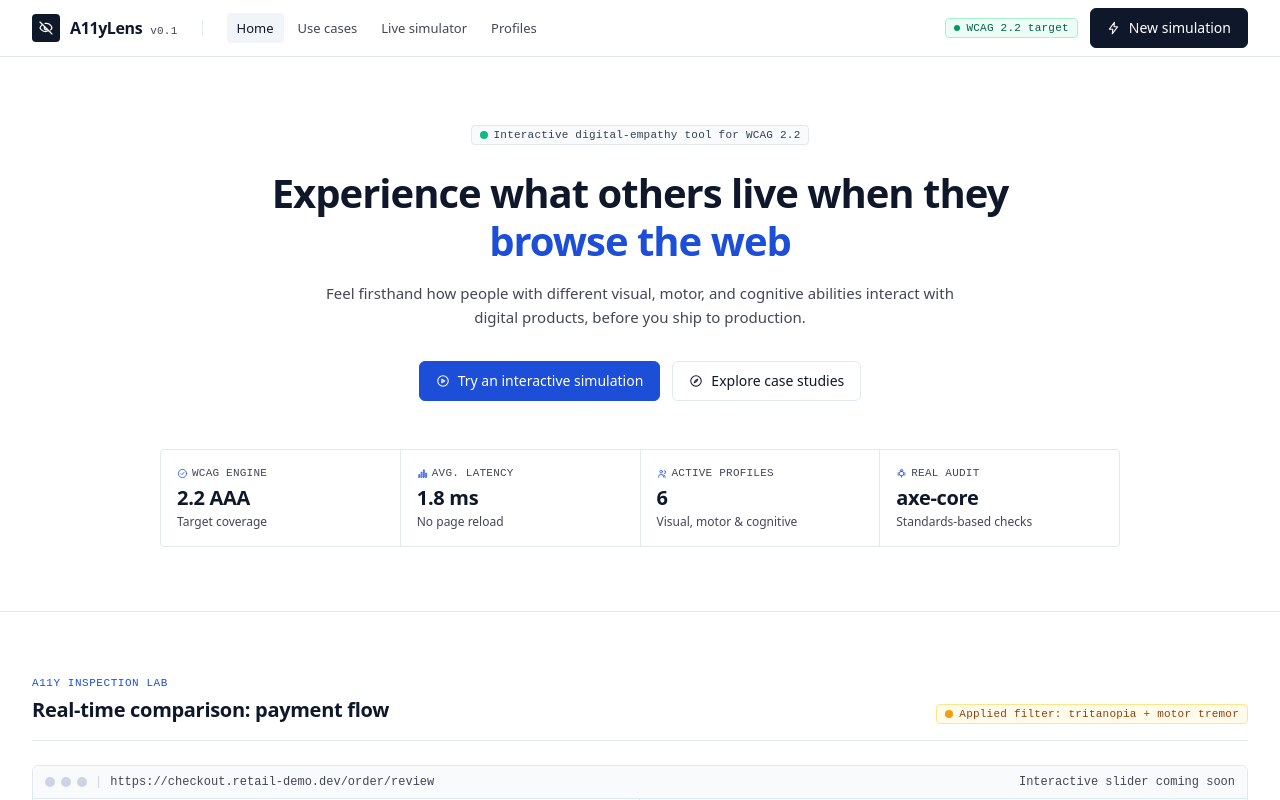
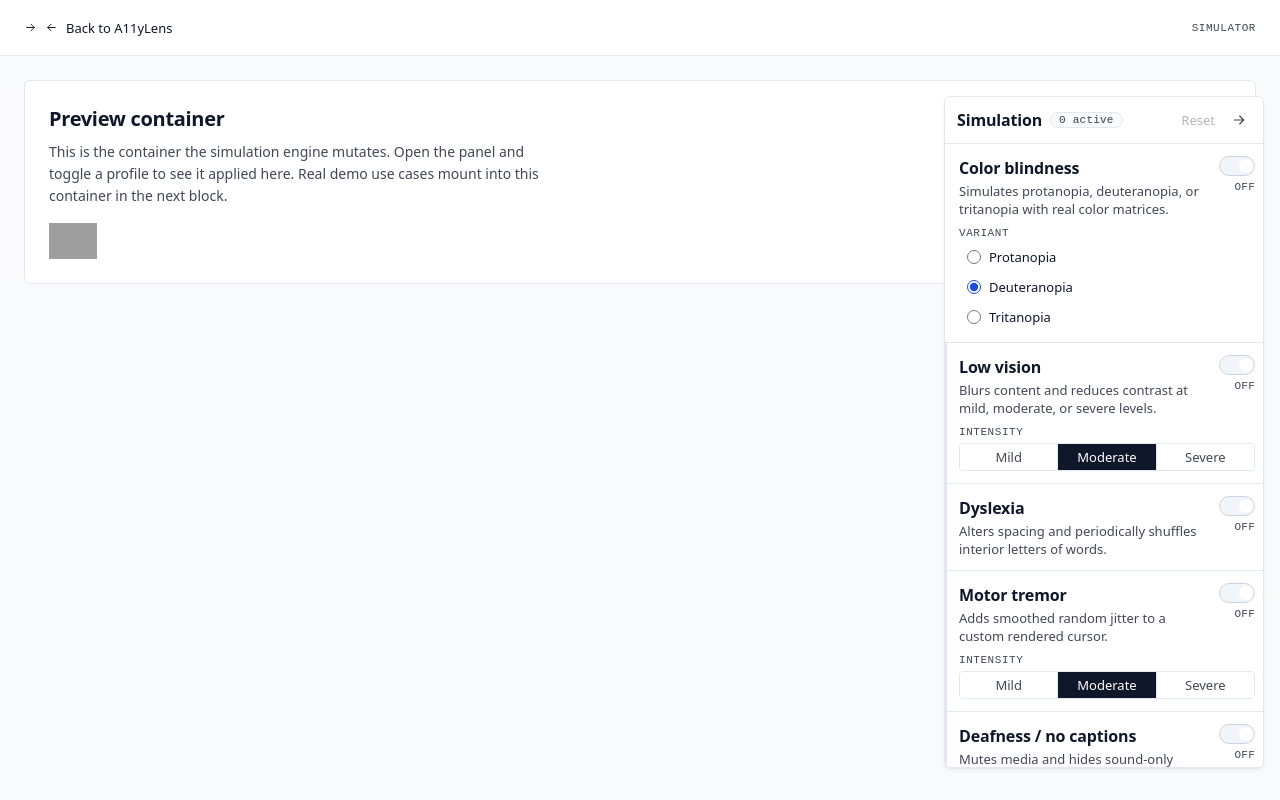
Before and after one commit to nandopiles/A11yLens, a React (Vite) app: page /simulate in a window 1280 px wide. Shown: the top 800 px of the page. Built offline with nearby package versions, Linux system fonts and the light colour scheme; grey boxes are pictures that could not be loaded.

Commit message:
feat: add routing and SimulatorPage that mounts a preview and wires setRoot

```diff
--- a/src/app/App.tsx
+++ b/src/app/App.tsx
@@ -1,7 +1,8 @@
-import { LandingPage } from '@/features/landing/LandingPage';
+import { RouterProvider } from 'react-router-dom';
+import { router } from './router';
 
 function App() {
-  return <LandingPage />;
+  return <RouterProvider router={router} />;
 }
 
 export default App;
--- /dev/null
+++ b/src/app/router.tsx
@@ -0,0 +1,13 @@
+import { createBrowserRouter } from 'react-router-dom';
+import { LandingPage } from '@/features/landing/LandingPage';
+import { SimulatorPage } from '@/features/simulator/SimulatorPage';
+
+/**
+ * App routes. `/` is the marketing landing; `/simulate/:demo` mounts a demo use case with
+ * the floating SimulationPanel over it. Demo ids are validated inside SimulatorPage.
+ */
+export const router = createBrowserRouter([
+  { path: '/', element: <LandingPage /> },
+  { path: '/simulate/:demo', element: <SimulatorPage /> },
+  { path: '/simulate', element: <SimulatorPage /> },
+]);
--- /dev/null
+++ b/src/features/simulator/SimulatorPage.tsx
@@ -0,0 +1,61 @@
+import { useEffect, useRef } from 'react';
+import { Link, useParams } from 'react-router-dom';
+import { useSimulationStore } from '@/store/simulationStore';
+import { SimulationPanel } from '@/components/SimulationPanel';
+import { Icon } from '@/components/primitives/Icon';
+
+/**
+ * Simulator shell: mounts a demo inside a preview container and wires that container to the
+ * engine via `setRoot`, then renders the floating SimulationPanel over it. The actual demo
+ * content comes from the demo-usecases block; for now a placeholder proves the wiring so
+ * profiles can be toggled against real DOM.
+ */
+export function SimulatorPage() {
+  const { demo } = useParams();
+  const previewRef = useRef<HTMLDivElement>(null);
+  const setRoot = useSimulationStore((s) => s.setRoot);
+  const reset = useSimulationStore((s) => s.reset);
+
+  useEffect(() => {
+    setRoot(previewRef.current);
+    return () => {
+      reset();
+      setRoot(null);
+    };
+  }, [setRoot, reset]);
+
+  return (
+    <div className="min-h-screen bg-panel">
+      <header className="flex h-14 items-center justify-between border-b border-hairline bg-canvas px-4 sm:px-6">
+        <Link to="/" className="inline-flex items-center gap-2 text-body-sm font-medium text-ink">
+          <Icon name="arrow-right" />
+          <span className="rotate-180">
+            <Icon name="arrow-right" />
+          </span>
+          Back to A11yLens
+        </Link>
+        <span className="font-mono text-label-badge uppercase tracking-wider text-ink-soft">
+          {demo ? `Demo: ${demo}` : 'Simulator'}
+        </span>
+      </header>
+
+      <main className="mx-auto max-w-content p-4 sm:p-6">
+        <div
+          ref={previewRef}
+          data-preview-root
+          className="rounded-md border border-hairline bg-canvas p-6"
+        >
+          <h1 className="text-headline-md text-ink">Preview container</h1>
+          <p className="mt-2 max-w-prose text-body-md text-ink-soft">
+            This is the container the simulation engine mutates. Open the panel and toggle a
+            profile to see it applied here. Real demo use cases mount into this container in
+            the next block.
+          </p>
+          <img src="/vite.svg" width={48} height={48} className="mt-4" alt="" />
+        </div>
+      </main>
+
+      <SimulationPanel />
+    </div>
+  );
+}
```
